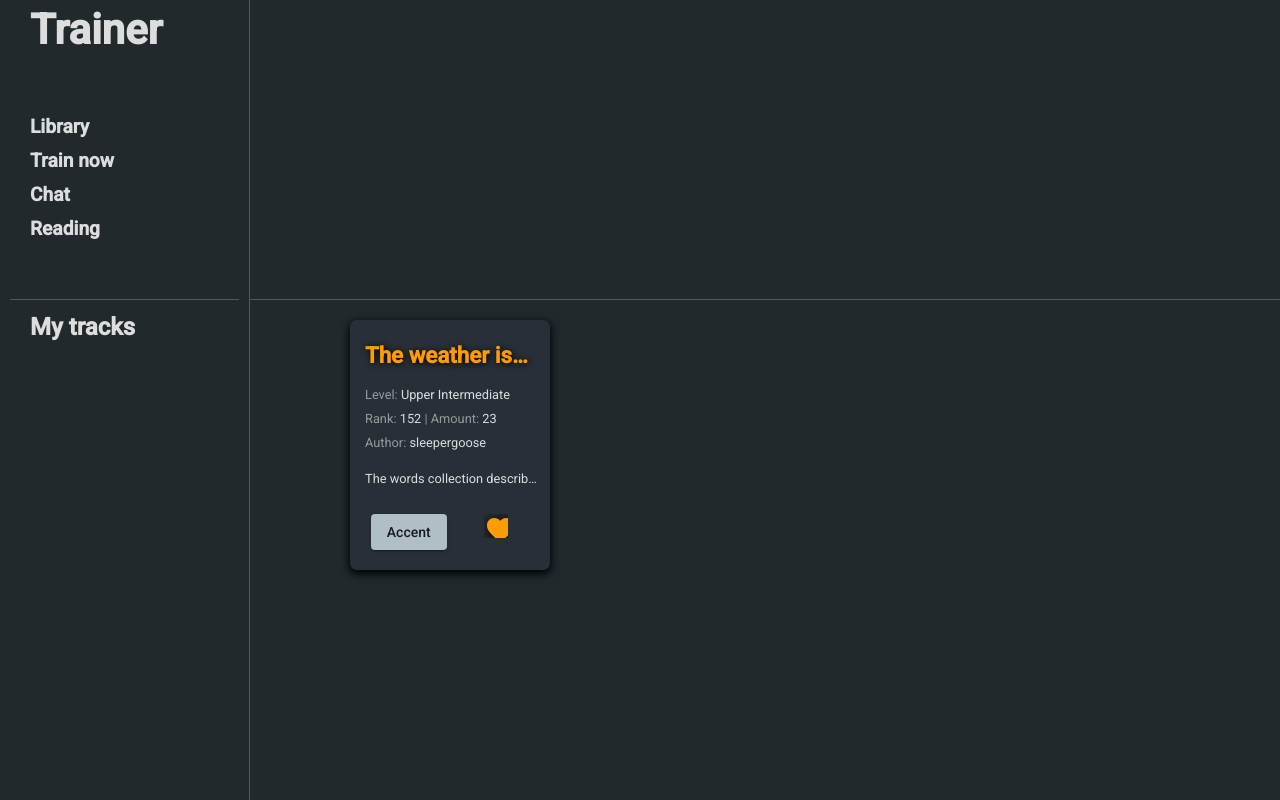
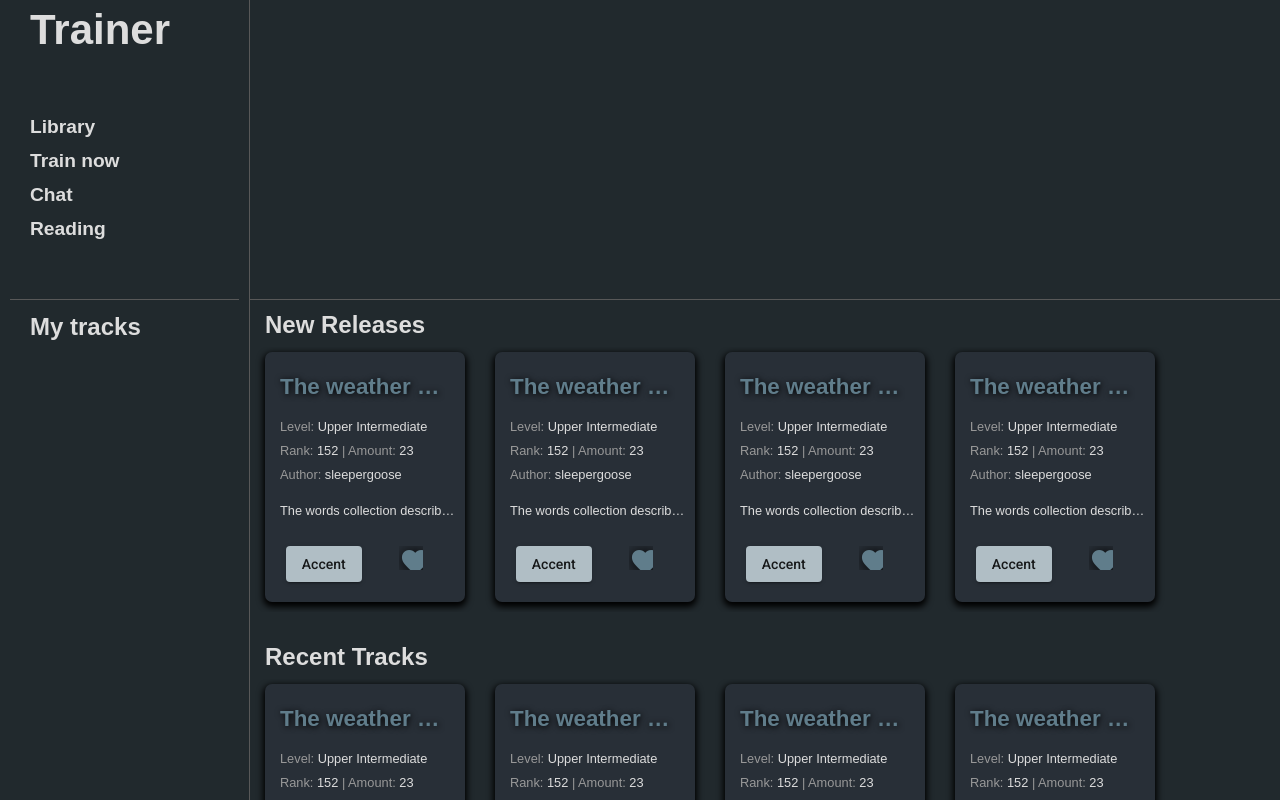
Before and after one commit to sleepergoose/EnglishTrainer, an Angular app in the folder frontend/: page /mainpage in a window 1280 px wide. Built offline with nearby package versions, Linux system fonts and the light colour scheme.

Commit message:
Added sections on the main page

```diff
--- a/frontend/src/app/modules/main-page/components/main-page/main-page.component.html
+++ b/frontend/src/app/modules/main-page/components/main-page/main-page.component.html
@@ -28,14 +28,44 @@
     </div>
     <!-- Page -->
     <div class="page">
-      <div class="new-releses">
-        <app-track-card></app-track-card>
+      <div class="new-releses card-container">
+        <p>New Releases</p>
+        <div class="cards">
+          <app-track-card></app-track-card>
+          <app-track-card></app-track-card>
+          <app-track-card></app-track-card>
+          <app-track-card></app-track-card>
+          <app-track-card></app-track-card>
+          <app-track-card></app-track-card>
+          <app-track-card></app-track-card>
+          <app-track-card></app-track-card>
+        </div>
       </div>
-      <div class="recently-tried">
-
+      <div class="recent-tracks card-container">
+        <p>Recent Tracks</p>
+        <div class="cards">
+          <app-track-card></app-track-card>
+          <app-track-card></app-track-card>
+          <app-track-card></app-track-card>
+          <app-track-card></app-track-card>
+          <app-track-card></app-track-card>
+          <app-track-card></app-track-card>
+          <app-track-card></app-track-card>
+          <app-track-card></app-track-card>
+        </div>
       </div>
-      <div class="recommendations">
-
+      <div class="recommendations card-container">
+        <p>Recommendations</p>
+        <div class="cards">
+          <app-track-card></app-track-card>
+          <app-track-card></app-track-card>
+          <app-track-card></app-track-card>
+          <app-track-card></app-track-card>
+          <app-track-card></app-track-card>
+          <app-track-card></app-track-card>
+          <app-track-card></app-track-card>
+          <app-track-card></app-track-card>
+        </div>
       </div>
     </div>
   </div>
--- a/frontend/src/app/modules/main-page/components/main-page/main-page.component.sass
+++ b/frontend/src/app/modules/main-page/components/main-page/main-page.component.sass
@@ -1,6 +1,7 @@
 @import 'src/styles.sass'
 
 .main-container
+  font-family: $font
   background: $drk-gray !important
   width: 100wh
   height: 100vh
@@ -40,7 +41,6 @@
         font-size: 1.5rem
         font-weight: 600
         padding: 7px 10px 7px 20px
-      .track-list
 
 .main-contant
   grid-column: 2
@@ -54,3 +54,21 @@
     border-bottom: 1px solid $borders
     background: linear-gradient
   .page
+    display: grid
+    grid-template-columns: 100%
+    grid-template-rows: auto
+    gap: 20px
+    .card-container
+      p
+        color: $text-common
+        font-size: 1.5rem
+        font-weight: bold
+        padding: 15px 0px 0px 15px
+      .cards
+        display: grid
+        grid-template-columns: repeat(auto-fill, 230px)
+        grid-template-rows: 250px
+        max-height: 265px
+        padding: 5px 5px 5px 15px
+        gap: 20px 0px
+        overflow: hidden
--- a/frontend/src/app/modules/main-page/components/track-card/track-card.component.sass
+++ b/frontend/src/app/modules/main-page/components/track-card/track-card.component.sass
@@ -7,16 +7,13 @@
 .card
   height: 250px
   width: 200px
-  position: relative
-  left: 100px
-  top: 20px
   padding: 5px
   border-radius: 7px
   background: $light-gray !important
-  box-shadow: 0px 3px 8px 1px black
+  box-shadow: 0px 3px 6px 2px black
   cursor: pointer
   .name
-    color: #ff9d00
+    color: $accent
     font-size: 1.4rem
     font-weight: bold
     padding: 20px 5px 10px 10px
@@ -60,7 +57,7 @@
     .icon
       grid-column: 2
       grid-row: 1
-      color: #ff9d00
+      color: $accent
       font-size: 2rem
       text-shadow: 0px 1px 15px black
       &:hover
--- a/frontend/src/styles.sass
+++ b/frontend/src/styles.sass
@@ -11,6 +11,8 @@ $logo-height: 100px
 
 $accent: #607d8b
 $primary: #e91e63
+
+$font: Arial, sans-serif
 
 *
   padding: 0px
```
